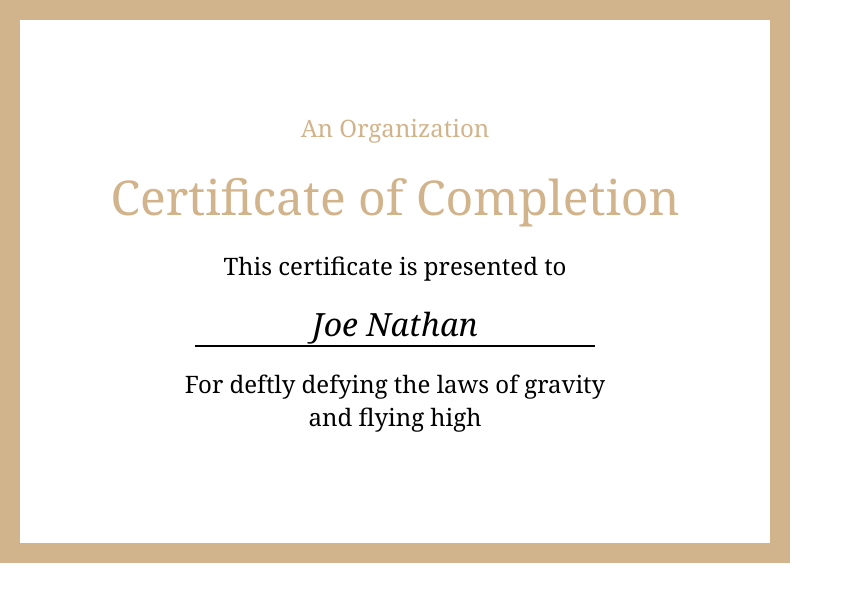
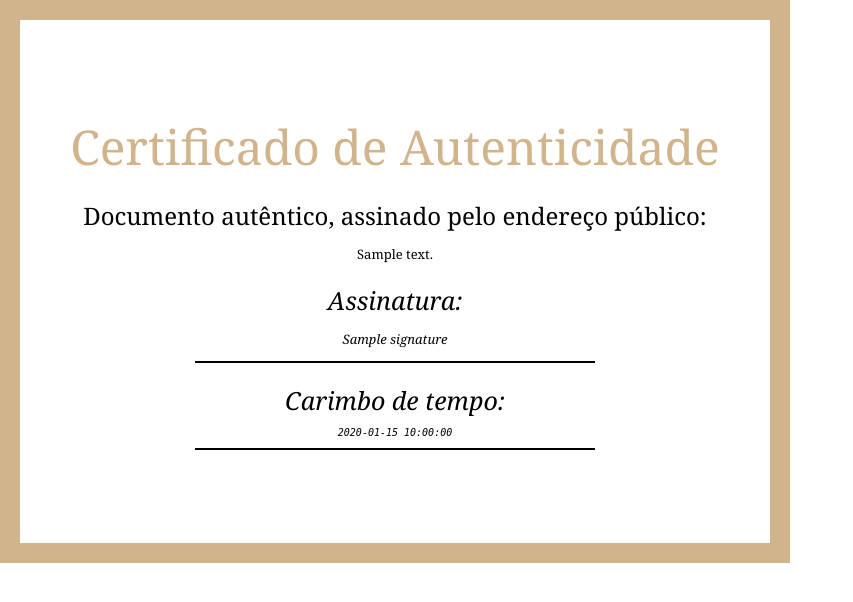
Before and after one commit to MarceloSantamarco/SafeDocs, a Flask app: template templates/certificate.html in a window 1280 px wide. Shown: the top 602 px of the page, without its empty margins (0-853 px from the left). Run offline with Flask 2, Linux system fonts and the light colour scheme; the template is opened without the code that fills it: most values are stand-ins (such as "Sample title", 1, 10 or a date in 2020).

Commit message:
fix certificate

```diff
--- a/app.py
+++ b/app.py
@@ -43,6 +43,7 @@ def new_session():
 
     try:
         session  = Session(request.form.get("email"), request.form.get("password"))
+        adresses[session.__dict__["address"]] = []
         return {
             'session': session.__dict__
         }
@@ -114,8 +115,15 @@ def verify_document():
 @cross_origin()
 
 def issue_certificate():
-    # doc_id = request.params.get("document")
-    # address = request.form.get("address")
-    # for i in adresses[address]:
-    #     if i['id'] == doc_id:
-    return render_template('certificate.html')
+    doc = request.files["document"]
+    address = request.args.get("address")
+    for i in bc.chain:
+        for j in i['data']:
+            if j['doc'] == str(doc.read(), 'utf-8', 'replace'):
+                i=50
+                x=j['signature']
+                while i <= len(j['signature']):
+                    x = f"{x[:i]}\n{x[i:]}"
+                    i+=50
+                return render_template('certificate.html', doc=j, address=address, signature=x)
+    return {'status': 404}
--- a/src/document.py
+++ b/src/document.py
@@ -2,23 +2,25 @@ from Crypto.Signature import pkcs1_15
 from Crypto.PublicKey import RSA
 from Crypto.Hash import SHA256
 import base64
+from datetime import datetime
 class Document:
 
     def __init__(self, doc):
         self.id = None
         self.doc = doc.read()
         self.signature = self.generate_signature()
+        self.timestamp = str(datetime.now(tz=None))
 
     def generate_signature(self):
         key = RSA.import_key(open('private_key.pem', 'rb').read(), passphrase=open('password.txt', 'rb').read())
         h = SHA256.new(base64.b64encode(self.doc))
-        return pkcs1_15.new(key).sign(h)
+        return base64.b64encode(pkcs1_15.new(key).sign(h))
 
     def check_signature(self):
         key = RSA.import_key(open('private_key.pem', 'rb').read(), passphrase=open('password.txt', 'rb').read())
         h = SHA256.new(base64.b64encode(self.doc))
         try:
-            pkcs1_15.new(key).verify(h, self.signature)
+            pkcs1_15.new(key).verify(h, base64.b64decode(self.signature))
             print("Signature verifyed!")
             return True
         except (ValueError, TypeError):
--- a/templates/certificate.html
+++ b/templates/certificate.html
@@ -30,10 +30,11 @@
             }
             .assignment {
                 margin: 20px;
+                vertical-align: middle;
             }
             .person {
                 border-bottom: 2px solid black;
-                font-size: 32px;
+                font-size: 25px;
                 font-style: italic;
                 margin: 20px auto;
                 width: 400px;
@@ -41,29 +42,31 @@
             .reason {
                 margin: 20px;
             }
+            .signature{
+                font-size: small;
+                vertical-align: middle;
+            }
         </style>
     </head>
     <body>
         <div class="container">
-            <div class="logo">
-                An Organization
-            </div>
-
             <div class="marquee">
-                Certificate of Completion
+                Certificado de Autenticidade
             </div>
 
             <div class="assignment">
-                This certificate is presented to
+                Documento autêntico, assinado pelo endereço público:
+                    <p class="signature">{{ address }}</p>
             </div>
 
             <div class="person">
-                Joe Nathan
+                Assinatura:
+                <p class="signature">{{ signature }}</p>
             </div>
 
-            <div class="reason">
-                For deftly defying the laws of gravity<br/>
-                and flying high
+            <div class="person">
+                Carimbo de tempo:
+                <pre class="signature">{{ doc.timestamp }}</pre>
             </div>
         </div>
     </body>
```
